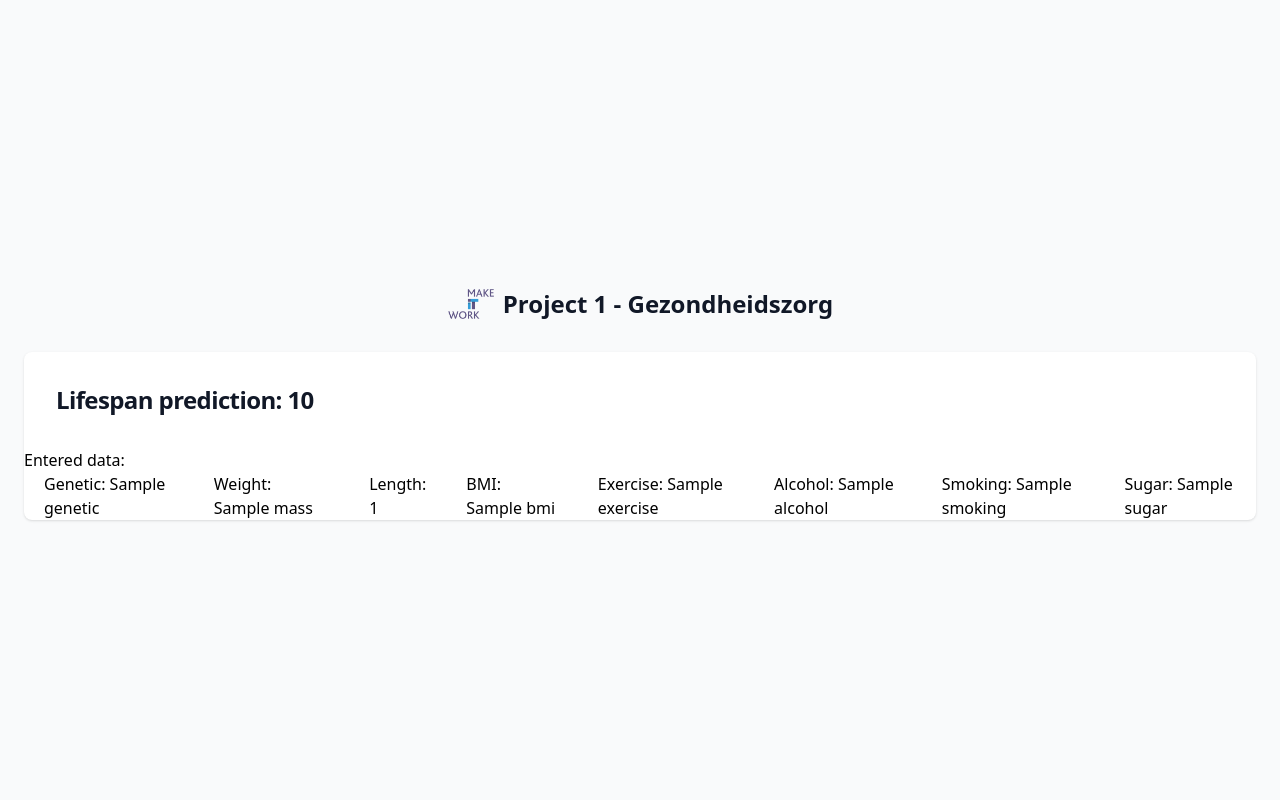
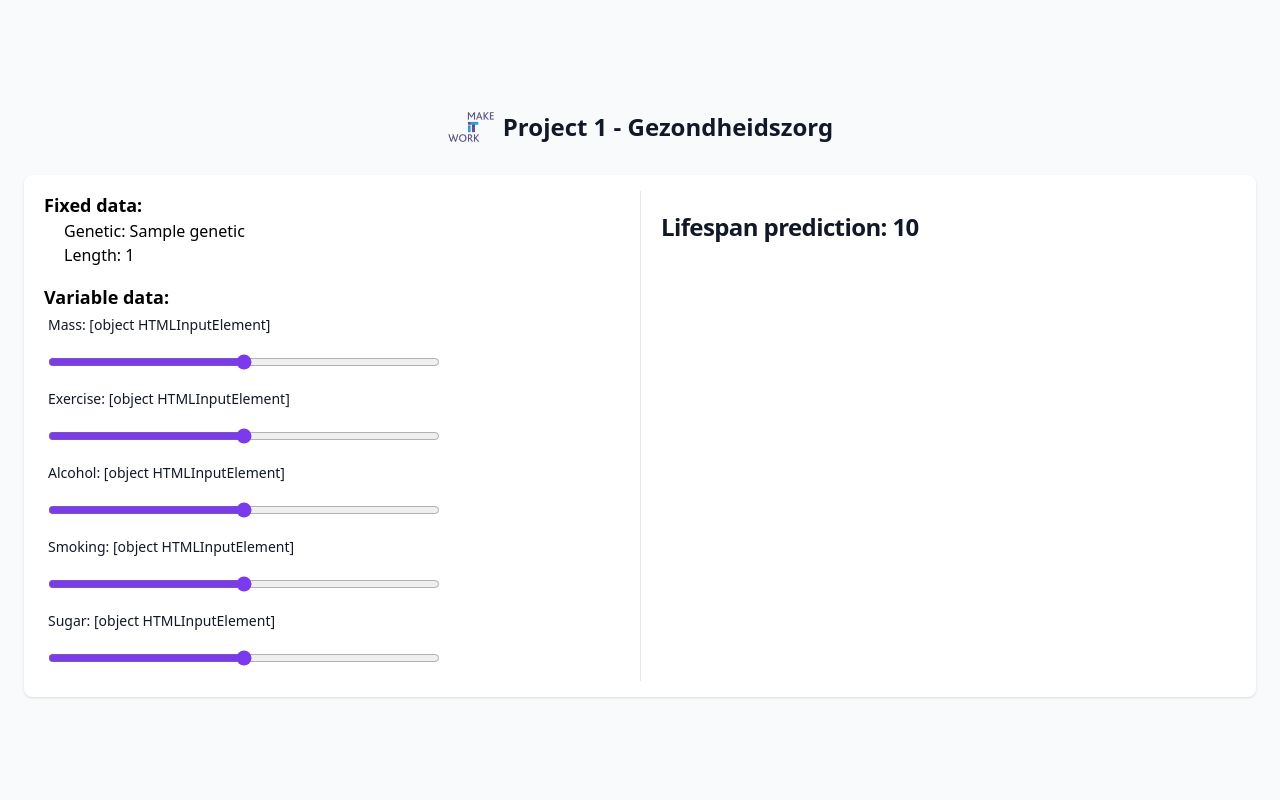
Before and after one commit to ElmerHR/MIWProject1, a Flask app: template run/templates/predict.html in a window 1280 px wide. Run offline with Flask 2, Linux system fonts and the light colour scheme; the template is opened without the code that fills it: most values are stand-ins (such as "Sample title", 1, 10 or a date in 2020); parts of the project's set-up code (start-up, migrations or seed data) failed here and were passed over; some libraries are stand-ins or nearby versions.

Commit message:
Edited predict page

```diff
--- a/run/app.py
+++ b/run/app.py
@@ -1,4 +1,4 @@
-from flask import Flask, render_template, redirect, url_for, session
+from flask import Flask, render_template, redirect, url_for, session, request, jsonify
 from forms import getLifespanForm
 import pickle
 import numpy as np
@@ -11,7 +11,7 @@ app = Flask(__name__)
 app.config['SECRET_KEY'] = 'ebc72148568923ee1fdd713b4a247f4c97548a11a409fbfc'
 
 # load the pipeline from disk
-filename = 'finalized_model.sav'
+filename = 'finalized_model.pkl'
 pipe = pickle.load(open(filename, 'rb'))
 
 
@@ -29,14 +29,16 @@ def index():
                                 'alcohol': float(form.alcohol.data),
                                 'sugar': float(form.sugar.data)
                                 }
+        session['new_params'] = session.get('params')
         return redirect(url_for('predict'))
     return render_template('index.html', form=form)
 
 @app.route('/predict')
 def predict():
-    params = session.get('params')
+    params = session.get('new_params')
     params_copied = params.copy()
     params_copied['bmi'] = params_copied['mass'] / (params_copied['length']/100)**2
+    params['bmi'] = params_copied['bmi']
     params_copied['mass_square'] = params_copied['mass']**2
     params_copied['bmi_square'] = params_copied['bmi']**2
     params_copied['exercise_sqrt'] = np.power(params_copied['exercise'], 1/2)
@@ -51,5 +53,32 @@ def predict():
     ic(prediction)
     return render_template('predict.html', params=params, prediction=prediction)
 
+@app.route('/ajax_prediction', methods = ['POST'])
+def ajax_request():
+    session_params = session.get('new_params')
+    ic(session_params)
+    ajax_param_name = request.form['parameter_name']
+    ajax_param_value = request.form['parameter_value']
+    # update parameter and make new prediction
+    params_copied = session_params.copy()
+    params_copied[ajax_param_name] = float(ajax_param_value)
+    session_params[ajax_param_name] = float(ajax_param_value)
+    session['new_params'] = session_params
+    params_copied['bmi'] = params_copied['mass'] / (params_copied['length']/100)**2
+    session_params['bmi'] = params_copied['bmi']
+    params_copied['mass_square'] = params_copied['mass']**2
+    session_params['mass_square'] = params_copied['mass_square']
+    params_copied['bmi_square'] = params_copied['bmi']**2
+    session_params['bmi square'] = params_copied['bmi_square']
+    params_copied['exercise_sqrt'] = np.power(params_copied['exercise'], 1/2)
+    params_copied.pop('mass')
+    ic(params_copied)
+    ic(session_params)
+    params_df = pd.DataFrame(params_copied, index=[0])
+    params_df = params_df.reindex(columns=['genetic', 'length', 'bmi', 'exercise', 'smoking', 'alcohol', 'sugar', 'mass_square', 'bmi_square', 'exercise_sqrt'])
+    print(params_df)
+    prediction = pipe.predict(params_df)
+    return jsonify(prediction=round(prediction[0], 1))
+
 if __name__ == "__main__":
     app.run()
--- a/run/static/css/dist/output.css
+++ b/run/static/css/dist/output.css
@@ -1251,6 +1251,11 @@ input:checked + .toggle-bg {
   margin-right: auto;
 }
 
+.my-4 {
+  margin-top: 1rem;
+  margin-bottom: 1rem;
+}
+
 .mb-1 {
   margin-bottom: 0.25rem;
 }
@@ -1267,6 +1272,10 @@ input:checked + .toggle-bg {
   margin-left: 0.75rem;
 }
 
+.ml-5 {
+  margin-left: 1.25rem;
+}
+
 .mr-2 {
   margin-right: 0.5rem;
 }
@@ -1275,24 +1284,16 @@ input:checked + .toggle-bg {
   margin-top: 0.5rem;
 }
 
-.-mr-2 {
-  margin-right: -0.5rem;
-}
-
-.ml-10 {
-  margin-left: 2.5rem;
-}
-
-.ml-4 {
-  margin-left: 1rem;
-}
-
-.ml-auto {
-  margin-left: auto;
-}
-
-.mt-3 {
-  margin-top: 0.75rem;
+.mt-4 {
+  margin-top: 1rem;
+}
+
+.mt-10 {
+  margin-top: 2.5rem;
+}
+
+.mt-20 {
+  margin-top: 5rem;
 }
 
 .block {
@@ -1371,6 +1352,10 @@ input:checked + .toggle-bg {
   width: 3rem;
 }
 
+.w-2\/3 {
+  width: 66.666667%;
+}
+
 .w-4 {
   width: 1rem;
 }
@@ -1415,12 +1376,8 @@ input:checked + .toggle-bg {
   flex-shrink: 1;
 }
 
-.flex-shrink-0 {
-  flex-shrink: 0;
-}
-
-.origin-top-right {
-  transform-origin: top right;
+.basis-1\/2 {
+  flex-basis: 50%;
 }
 
 .-translate-x-full {
@@ -1557,16 +1498,10 @@ input:checked + .toggle-bg {
   margin-bottom: calc(1rem * var(--tw-space-y-reverse));
 }
 
-.space-x-4 > :not([hidden]) ~ :not([hidden]) {
-  --tw-space-x-reverse: 0;
-  margin-right: calc(1rem * var(--tw-space-x-reverse));
-  margin-left: calc(1rem * calc(1 - var(--tw-space-x-reverse)));
-}
-
-.space-y-1 > :not([hidden]) ~ :not([hidden]) {
-  --tw-space-y-reverse: 0;
-  margin-top: calc(0.25rem * calc(1 - var(--tw-space-y-reverse)));
-  margin-bottom: calc(0.25rem * var(--tw-space-y-reverse));
+.divide-x > :not([hidden]) ~ :not([hidden]) {
+  --tw-divide-x-reverse: 0;
+  border-right-width: calc(1px * var(--tw-divide-x-reverse));
+  border-left-width: calc(1px * calc(1 - var(--tw-divide-x-reverse)));
 }
 
 .overflow-hidden {
@@ -1700,6 +1622,11 @@ input:checked + .toggle-bg {
   padding: 1.5rem;
 }
 
+.px-10 {
+  padding-left: 2.5rem;
+  padding-right: 2.5rem;
+}
+
 .px-2 {
   padding-left: 0.5rem;
   padding-right: 0.5rem;
@@ -1735,36 +1662,16 @@ input:checked + .toggle-bg {
   padding-bottom: 2rem;
 }
 
-.px-3 {
-  padding-left: 0.75rem;
-  padding-right: 0.75rem;
-}
-
-.px-4 {
-  padding-left: 1rem;
-  padding-right: 1rem;
-}
-
-.py-1 {
-  padding-top: 0.25rem;
-  padding-bottom: 0.25rem;
-}
-
-.py-6 {
-  padding-top: 1.5rem;
-  padding-bottom: 1.5rem;
+.pl-5 {
+  padding-left: 1.25rem;
 }
 
 .pt-2 {
   padding-top: 0.5rem;
 }
 
-.pb-3 {
-  padding-bottom: 0.75rem;
-}
-
-.pt-4 {
-  padding-top: 1rem;
+.pt-5 {
+  padding-top: 1.25rem;
 }
 
 .text-center {
--- a/run/templates/predict.html
+++ b/run/templates/predict.html
@@ -1,5 +1,44 @@
 {% extends 'base.html' %}
 {% block title %}Flask MakeITWork Project 1 Tryout{% endblock %}
+
+{% block js %}
+<script>
+    function getNewPrediction(param){
+        var req = new XMLHttpRequest()
+        req.onreadystatechange = function()
+        {
+            if (req.readyState == 4)
+            {
+                if (req.status != 200)
+                {
+                    //error handling code here
+                }
+                else
+                {
+                    var response = JSON.parse(req.responseText)
+                    document.getElementById('prediction').innerHTML = response['prediction'];
+                    document.getElementById('initialPrediction').classList.add('animation-initial-prediction');
+                    document.getElementById('newPrediction').classList.remove('hidden');
+                    document.getElementById('newPrediction').classList.add('animation-new-prediction');
+                    document.getElementById(param.name+'Change').classList.toggle('hidden');
+                }
+            }
+        }
+
+        req.open('POST', '/ajax_prediction')
+        req.setRequestHeader("Content-type", "application/x-www-form-urlencoded")
+        var parameter_name = param.name
+        var parameter_value = param.value
+        var postVars = 'parameter_name='+parameter_name+'&parameter_value='+parameter_value
+        req.send(postVars)
+
+        return false
+    }
+
+
+
+</script>
+{% endblock %}
 
 {% block content %}
 <section class="bg-gray-50">
@@ -9,28 +48,50 @@
             Project 1 - Gezondheidszorg
         </a>
         <div class="w-full bg-white rounded-lg shadow md:mt-0 xl:p-0">
-            <div class="p-6 space-y-4 md:space-y-6 sm:p-8">
-                <div class="flex items-center relative">
-
-                        <h1 class="text-xl font-bold leading-tight tracking-tight text-gray-900 md:text-2xl">
-                            Lifespan prediction: {{prediction[0] | round(1)}}
-                        </h1>
-
+            <div class="flex flex-row divide-x my-4">
+                <div class="container basis-1/2">
+                    <p class="ml-5 text-lg font-bold">Fixed data:</p>
+                    <div class="flex flex-col">
+                        <p class="px-10">Genetic: {{ params['genetic']}}</p>
+                        <p class="px-10">Length: {{ params['length']}}</p>
+                    </div>
+                    <div class="flex flex-col ml-5 mt-4">
+                        <p class="text-lg font-bold">Variable data:</p>
+                        <div class="container p-1"  x-data="{ mass: {{params['mass']}} }">
+                            <label class="block mb-2 text-sm font-medium text-gray-900" for="mass" x-text="`Mass: ` + mass">Mass: 80</label>
+                            <input class="bg-gray-50 border border-gray-300 text-gray-900 accent-violet-600 sm:text-sm rounded-lg focus:ring-violet-600 focus:border-violet-600 block w-2/3 p-2.5" id="mass" max="180" min="50" name="mass" required="" step="0.1" type="range" value="{{params['mass']}}" x-model="mass" onchange="getNewPrediction(this)">
+                        </div>
+                        <div class="container p-1"  x-data="{ exercise: {{params['exercise']}} }">
+                            <label class="block mb-2 text-sm font-medium text-gray-900" for="exercise" x-text="`Exercise: ` + exercise">Exercise: 80</label>
+                            <input class="bg-gray-50 border border-gray-300 text-gray-900 accent-violet-600 sm:text-sm rounded-lg focus:ring-violet-600 focus:border-violet-600 block w-2/3 p-2.5" id="exercise" max="6" min="0" name="exercise" required="" step="0.1" type="range" value="{{params['exercise']}}" x-model="exercise" onchange="getNewPrediction(this)">
+                        </div>
+                        <div class="container p-1"  x-data="{ alcohol: {{params['alcohol']}} }">
+                            <label class="block mb-2 text-sm font-medium text-gray-900" for="alcohol" x-text="`Alcohol: ` + alcohol">Alcohol: 80</label>
+                            <input class="bg-gray-50 border border-gray-300 text-gray-900 accent-violet-600 sm:text-sm rounded-lg focus:ring-violet-600 focus:border-violet-600 block w-2/3 p-2.5" id="alcohol" max="8" min="0" name="alcohol" required="" step="0.1" type="range" value="{{params['alcohol']}}" x-model="alcohol" onchange="getNewPrediction(this)">
+                        </div>
+                        <div class="container p-1"  x-data="{ smoking: {{params['smoking']}} }">
+                            <label class="block mb-2 text-sm font-medium text-gray-900" for="smoking" x-text="`Smoking: ` + smoking">Smoking: 80</label>
+                            <input class="bg-gray-50 border border-gray-300 text-gray-900 accent-violet-600 sm:text-sm rounded-lg focus:ring-violet-600 focus:border-violet-600 block w-2/3 p-2.5" id="smoking" max="25" min="0" name="smoking" required="" step="0.1" type="range" value="{{params['smoking']}}" x-model="smoking" onchange="getNewPrediction(this)">
+                        </div>
+                        <div class="container p-1"  x-data="{ sugar: {{params['sugar']}} }">
+                            <label class="block mb-2 text-sm font-medium text-gray-900" for="sugar" x-text="`Sugar: ` + sugar">Sugar: 80</label>
+                            <input class="bg-gray-50 border border-gray-300 text-gray-900 accent-violet-600 sm:text-sm rounded-lg focus:ring-violet-600 focus:border-violet-600 block w-2/3 p-2.5" id="sugar" max="15" min="0" name="sugar" required="" step="0.1" type="range" value="{{params['sugar']}}" x-model="sugar" onchange="getNewPrediction(this)">
+                        </div>
+                    </div>
+                </div>
+                <div class="flex flex-col  basis-1/2 pt-5 pl-5">
+                    <h1 id="initialPrediction" class="text-xl font-bold leading-tight tracking-tight text-gray-900 md:text-2xl">
+                        Lifespan prediction: {{prediction[0] | round(1)}}
+                    </h1>
+                    <h1 id="newPrediction" class="hidden text-xl font-bold leading-tight tracking-tight text-gray-900 md:text-2xl">
+                        New lifespan prediction: <span id="prediction">{{prediction[0] | round(1)}}</span>
+                    </h1>
+                    <div class="container mt-10">
+                        <p id="massChange" class="text-md hidden"><span class="font-bold">Mass:</span> {{session['params'].get('mass') }} <span class="text-xl font-bold">&#8594</span> {{session['new_params'].get('mass')}} ({{(session['new_params'].get('mass') - session['params'].get('mass')) | round(1)}})</p>
+                    </div>
                 </div>
             </div>
-            <div class="container mx-auto">
-                Entered data:
-                <div class="flex flex-row">
-                    <div class="px-5">Genetic: {{ params['genetic']}}</div>
-                    <div class="px-5">Weight: {{ params['mass']}}</div>
-                    <div class="px-5">Length: {{ params['length']}}</div>
-                    <div class="px-5">BMI: {{ params['bmi']}}</div>
-                    <div class="px-5">Exercise: {{ params['exercise']}}</div>
-                    <div class="px-5">Alcohol: {{ params['alcohol']}}</div>
-                    <div class="px-5">Smoking: {{ params['smoking']}}</div>
-                    <div class="px-5">Sugar: {{ params['sugar']}}</div>
-                </div>
-            </div>
+
 
         </div>
     </div>
```
Also changed, not shown: other parts of run/static/css/dist/output.css (+30 -185 lines), run/static/css/src/input.css (+31 -0 lines).
